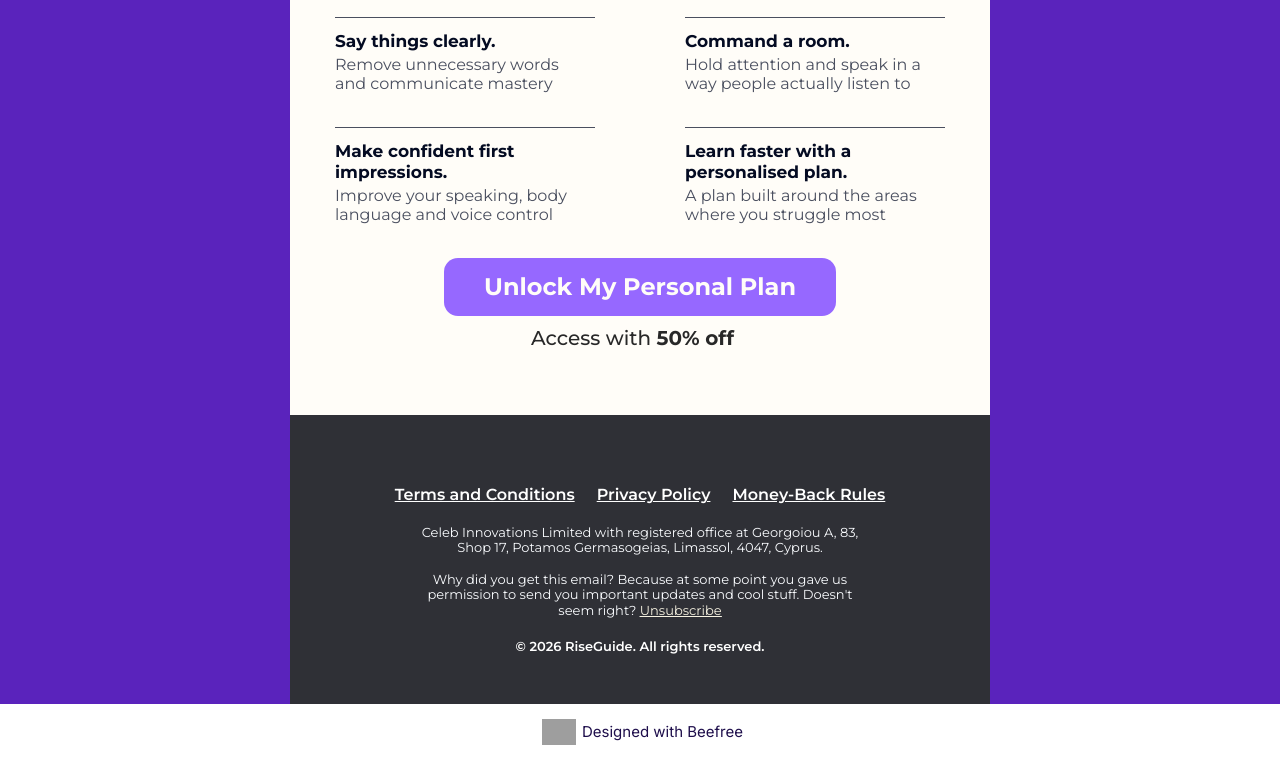
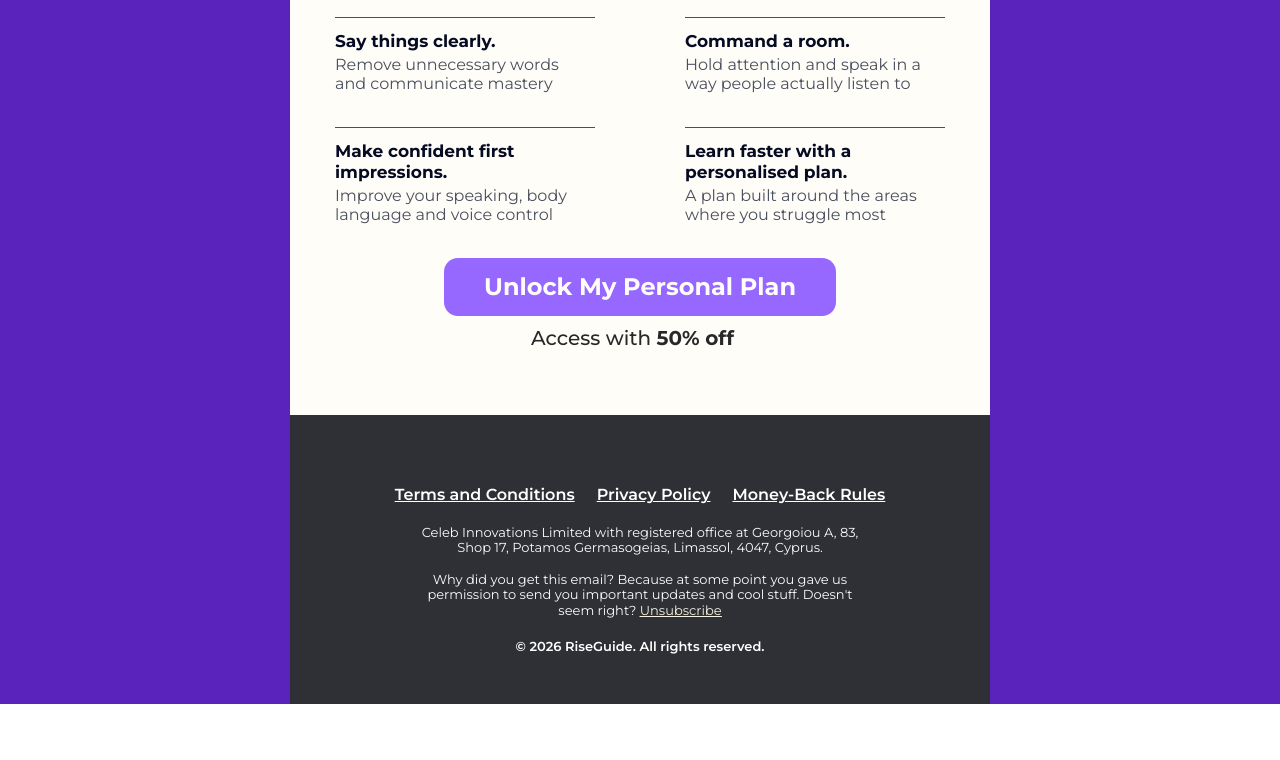
Before and after one commit to DashaBida/test, a plain HTML site: page email.html in a window 1280 px wide. Shown: the part 1334-2094 px from the top of the page. After the commit the page ends 2038 px from the top, so only its background shows below. Drawn offline with Linux system fonts and the light colour scheme; grey boxes are pictures that could not be loaded.

Commit message:
Update email.html

```diff
--- a/email.html
+++ b/email.html
@@ -223,8 +223,8 @@
 	</style><!--[if mso ]><style>sup, sub { font-size: 100% !important; } sup { mso-text-raise:10% } sub { mso-text-raise:-10% }</style> <![endif]-->
 </head>
 
-<body class="body" style="background-color: #c4d334; margin: 0; padding: 0; -webkit-text-size-adjust: none; text-size-adjust: none;">
-	<table class="nl-container" width="100%" border="0" cellpadding="0" cellspacing="0" role="presentation" style="mso-table-lspace: 0pt; mso-table-rspace: 0pt; background-color: #c4d334;">
+<body class="body" style="margin: 0; padding: 0; -webkit-text-size-adjust: none; text-size-adjust: none;">
+	<table class="nl-container" width="100%" border="0" cellpadding="0" cellspacing="0" role="presentation" style="mso-table-lspace: 0pt; mso-table-rspace: 0pt;">
 		<tbody>
 			<tr>
 				<td>
@@ -705,41 +705,6 @@
 							</tr>
 						</tbody>
 					</table>
-					<table class="row row-9" align="center" width="100%" border="0" cellpadding="0" cellspacing="0" role="presentation" style="mso-table-lspace: 0pt; mso-table-rspace: 0pt; background-color: #ffffff;">
-						<tbody>
-							<tr>
-								<td>
-									<table class="row-content stack" align="center" border="0" cellpadding="0" cellspacing="0" role="presentation" style="mso-table-lspace: 0pt; mso-table-rspace: 0pt; background-color: #ffffff; color: #000000; width: 700px; margin: 0 auto;" width="700">
-										<tbody>
-											<tr>
-												<td class="column column-1" width="100%" style="mso-table-lspace: 0pt; mso-table-rspace: 0pt; font-weight: 400; text-align: left; vertical-align: top;">
-													<table width="100%" border="0" cellpadding="0" cellspacing="0" role="presentation" style="mso-table-lspace: 0pt; mso-table-rspace: 0pt;">
-														<tr>
-															<td class="col-pad" style="padding-bottom:5px;padding-top:5px;">
-																<table class="icons_block block-1" width="100%" border="0" cellpadding="0" cellspacing="0" role="presentation" style="mso-table-lspace: 0pt; mso-table-rspace: 0pt; text-align: center; line-height: 0;">
-																	<tr>
-																		<td class="pad" style="vertical-align: middle; color: #1e0e4b; font-family: 'Inter', sans-serif; font-size: 15px; padding-bottom: 5px; padding-top: 5px; text-align: center;"><!--[if vml]><table align="center" cellpadding="0" cellspacing="0" role="presentation" style="display:inline-block;padding-left:0px;padding-right:0px;mso-table-lspace: 0pt;mso-table-rspace: 0pt;" ><![endif]-->
-																			<!--[if !vml]><!-->
-																			<table class="icons-inner" style="mso-table-lspace: 0pt; mso-table-rspace: 0pt; display: inline-block; padding-left: 0px; padding-right: 0px;" cellpadding="0" cellspacing="0" role="presentation"><!--<![endif]-->
-																				<tr>
-																					<td style="vertical-align: middle; text-align: center; padding-top: 5px; padding-bottom: 5px; padding-left: 5px; padding-right: 6px;"><a href="https://designedwithbeefree.com/" target="_blank" title="Designed with Beefree" style="text-decoration: none;"><img class="icon" alt="Beefree Logo" src="https://d1oco4z2z1fhwp.cloudfront.net/assets/Beefree-logo.png" height="auto" width="34" align="center" style="display: block; height: auto; margin: 0 auto; border: 0;"></a></td>
-																					<td style="font-family: 'Inter', sans-serif; font-size: 15px; font-weight: undefined; color: #1e0e4b; vertical-align: middle; letter-spacing: normal; text-align: center; line-height: normal;"><a href="https://designedwithbeefree.com/" target="_blank" title="Designed with Beefree" style="color: #1e0e4b; text-decoration: none;">Designed with Beefree</a></td>
-																				</tr>
-																			</table>
-																		</td>
-																	</tr>
-																</table>
-															</td>
-														</tr>
-													</table>
-												</td>
-											</tr>
-										</tbody>
-									</table>
-								</td>
-							</tr>
-						</tbody>
-					</table>
 				</td>
 			</tr>
 		</tbody>
```
